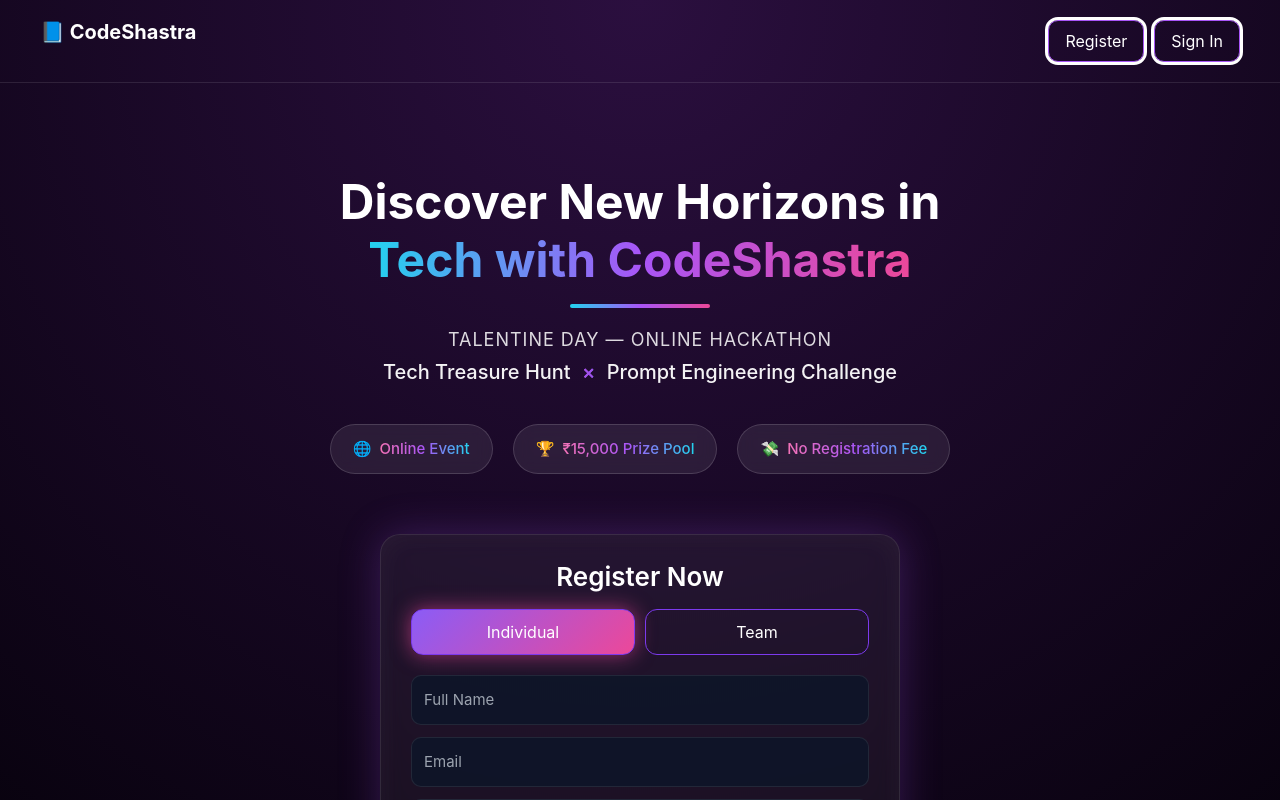
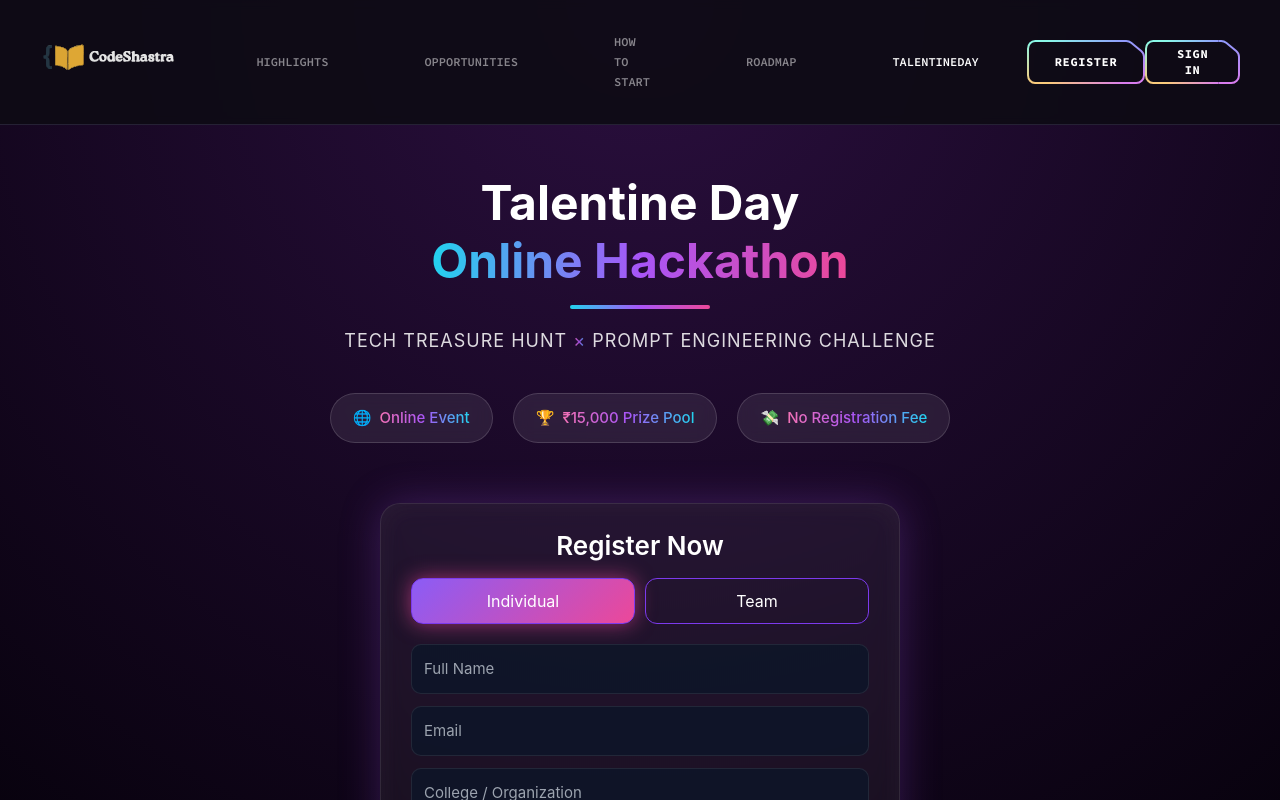
Before and after one commit to RihabhMishra-48/CodeShastra, a React (Vite) app: page /talentine in a window 1280 px wide. Shown: the top 800 px of the page. Built offline with nearby package versions, Linux system fonts and the light colour scheme.

Commit message:
added event

```diff
--- a/src/pages/talentine.jsx
+++ b/src/pages/talentine.jsx
@@ -1,45 +1,31 @@
 import React, { useState } from "react";
+import Header from "../components/Header";
 
 const TalentineDay = () => {
   const [type, setType] = useState("individual");
   const [teamSize, setTeamSize] = useState(2);
 
   return (
-    <div className="page">
-      <nav className="navbar">
-        <div className="logo">📘 CodeShastra</div>
-        <div className="nav-actions">
-          <button className="outline">Register</button>
-          <button className="outline">Sign In</button>
-        </div>
-      </nav>
+     <div className="pt-[4.75rem] lg:pt-[5.25rem] overflow-hidden">
+      <Header />
 
-     <section className="hero">
+    <section className="hero">
   <h1 className="hero-title">
-    Discover New Horizons in <br />
-    <span>Tech with CodeShastra</span>
+    Talentine Day <br />
+    <span>Online Hackathon</span>
   </h1>
 
   <p className="hero-subtitle">
-    Talentine Day — Online Hackathon
-  </p>
-
-  <p className="hero-desc">
     Tech Treasure Hunt <span>×</span> Prompt Engineering Challenge
   </p>
 
   <div className="stats">
-    <div className="stat-card">
-      🌐 <span>Online Event</span>
-    </div>
-    <div className="stat-card">
-      🏆 <span>₹15,000 Prize Pool</span>
-    </div>
-    <div className="stat-card">
-      💸 <span>No Registration Fee</span>
-    </div>
+    <div className="stat-card">🌐 <span>Online Event</span></div>
+    <div className="stat-card">🏆 <span>₹15,000 Prize Pool</span></div>
+    <div className="stat-card">💸 <span>No Registration Fee</span></div>
   </div>
 </section>
+
 
 
       <section className="card neon">
```
